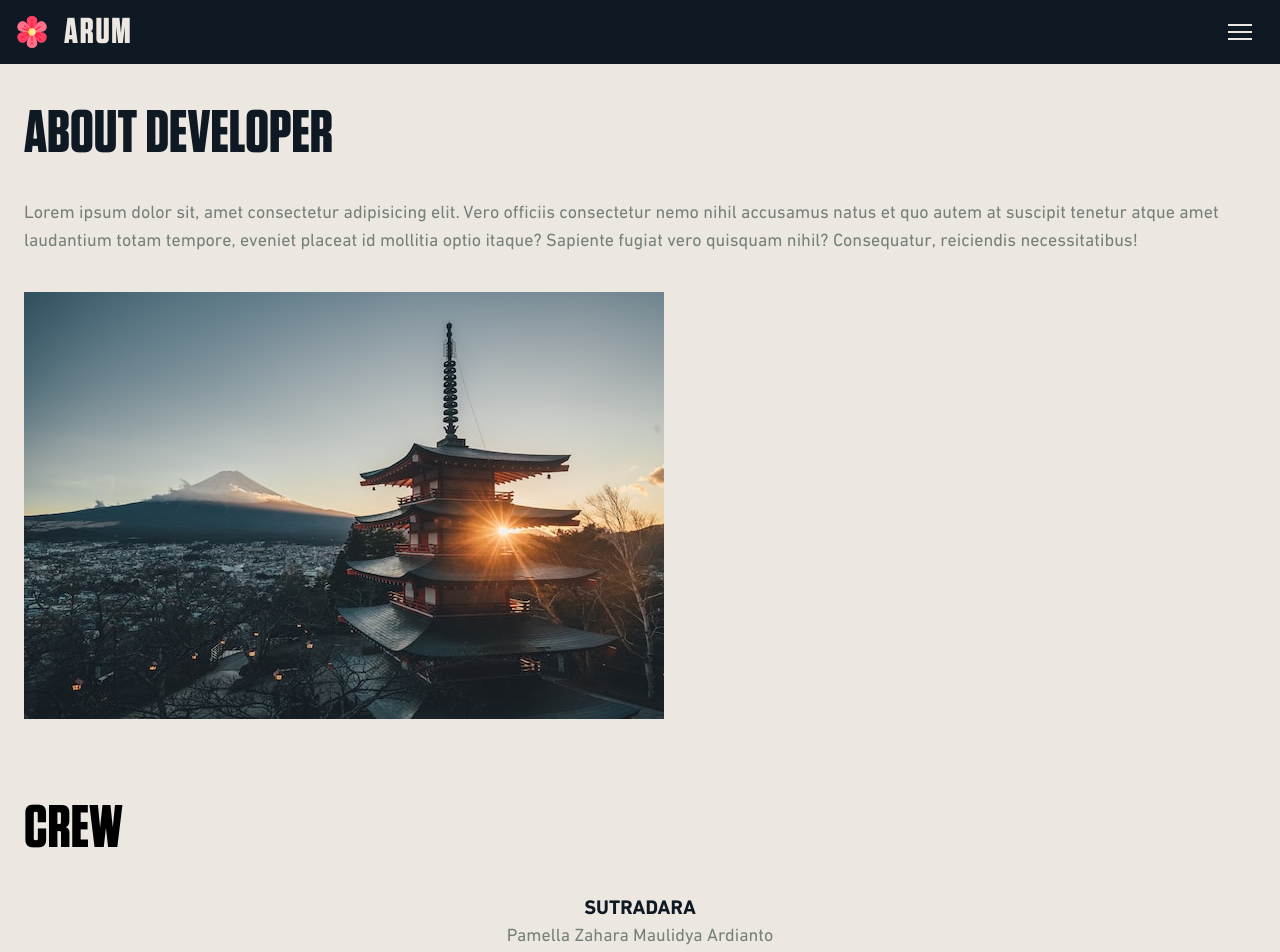
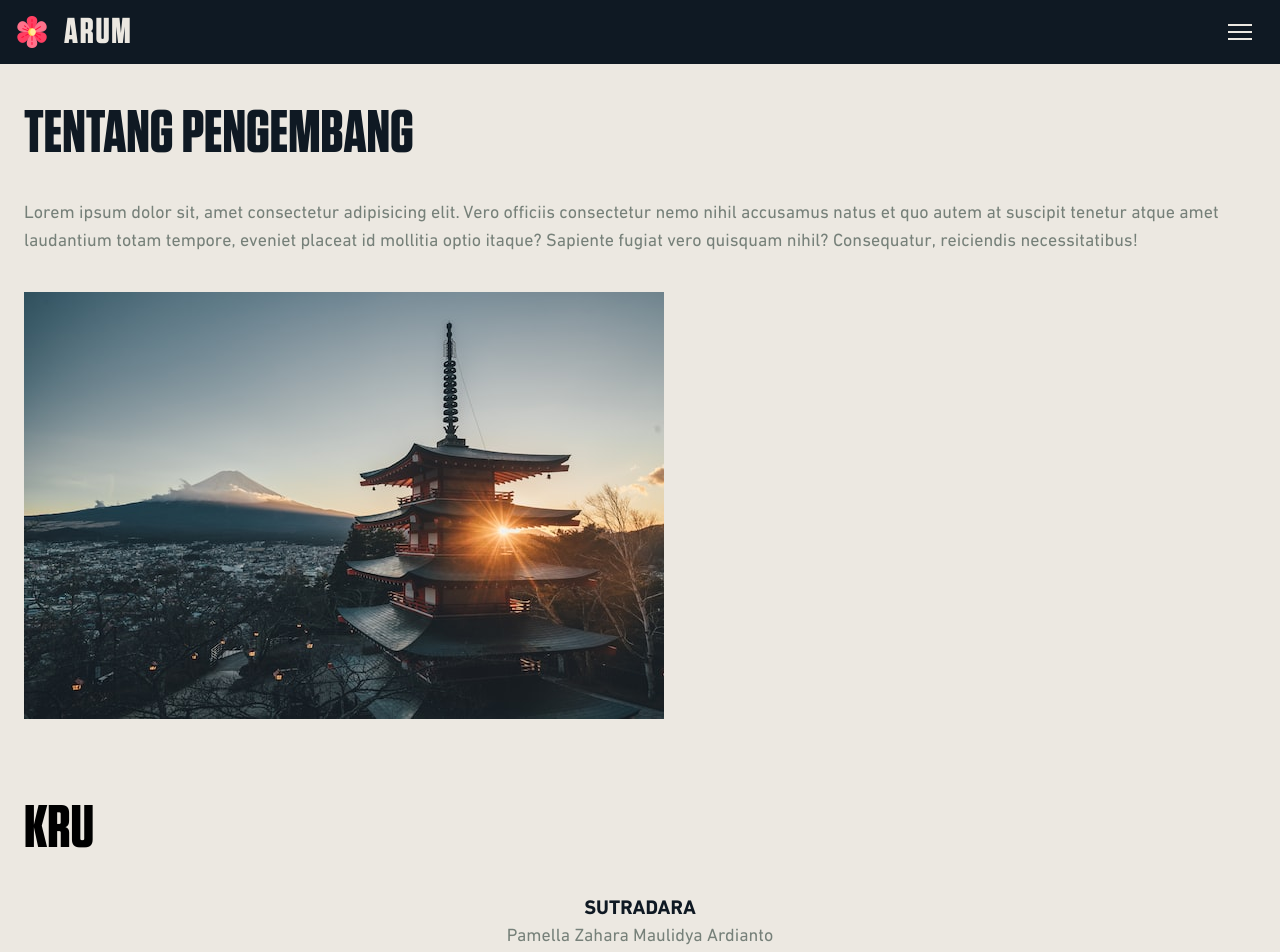
Before and after one commit to hasnat5/arum, a React (Create React App) app: page /tentang in a window 1280 px wide. Shown: the top 952 px of the page. Built offline with nearby package versions, Linux system fonts and the light colour scheme.

Commit message:
change content about

```diff
--- a/src/components/About.jsx
+++ b/src/components/About.jsx
@@ -46,7 +46,7 @@ const about = () => {
             <AboutUs />
 
             <div className="grid gap-9 px-6 py-10">
-                <h1 className="font-tungsten text-6xl">CREW</h1>
+                <h1 className="font-tungsten text-6xl">KRU</h1>
                 <div className="text-center grid gap-6">
                     <div>
                         <h2 className="jobTitle">SUTRADARA</h2>
--- a/src/components/about/aboutUs.jsx
+++ b/src/components/about/aboutUs.jsx
@@ -3,7 +3,7 @@ import tentang from "../../asset/img/jumbotron.jpg";
 const aboutUs = () => {
     return (
         <div className="grid px-6 py-10 gap-9">
-            <h1 className="text-secondary font-tungsten text-6xl">ABOUT DEVELOPER</h1>
+            <h1 className="text-secondary font-tungsten text-6xl">TENTANG PENGEMBANG</h1>
             <p className="font-din text-lg text-fourth">Lorem ipsum dolor sit, amet consectetur adipisicing elit. Vero officiis consectetur nemo nihil accusamus natus et quo autem at suscipit tenetur atque amet laudantium totam tempore, eveniet placeat id mollitia optio itaque? Sapiente fugiat vero quisquam nihil? Consequatur, reiciendis necessitatibus!</p>
             <img src={tentang} alt="poto_kelas" />
         </div >
```
